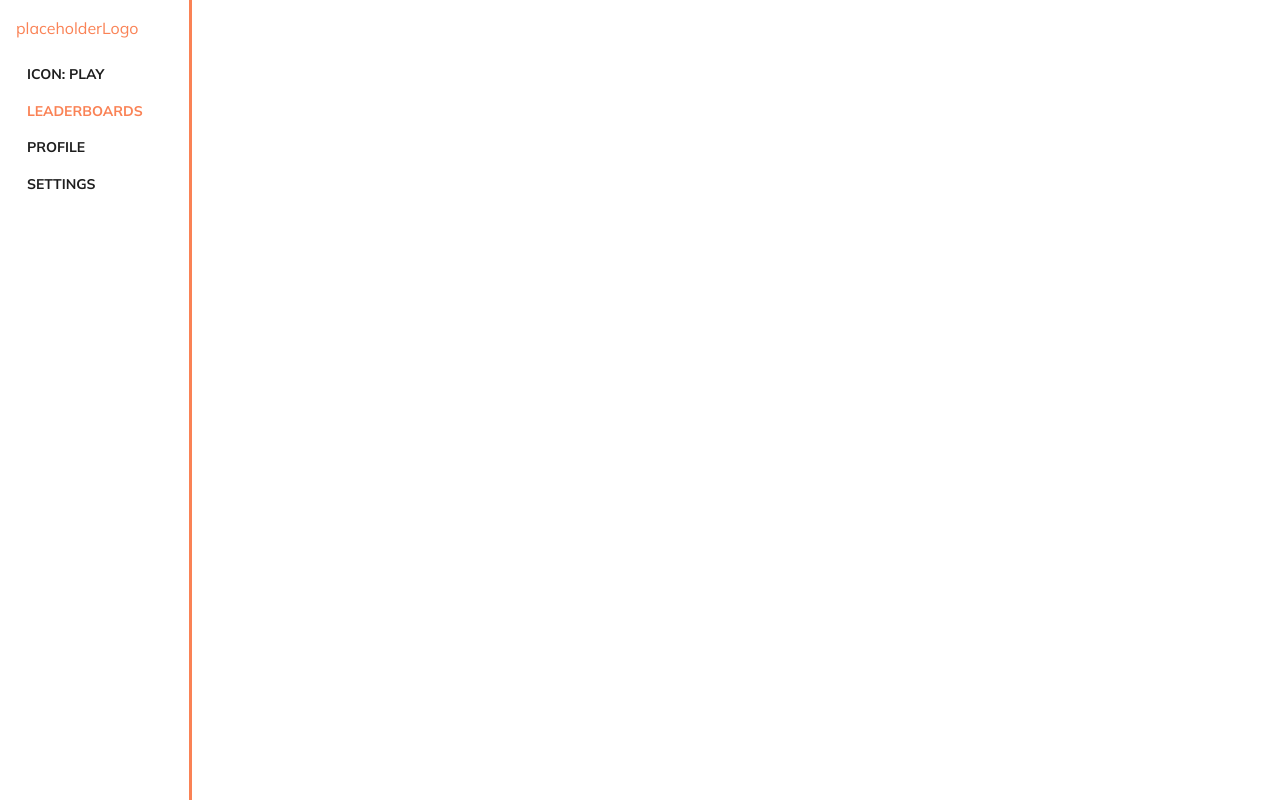
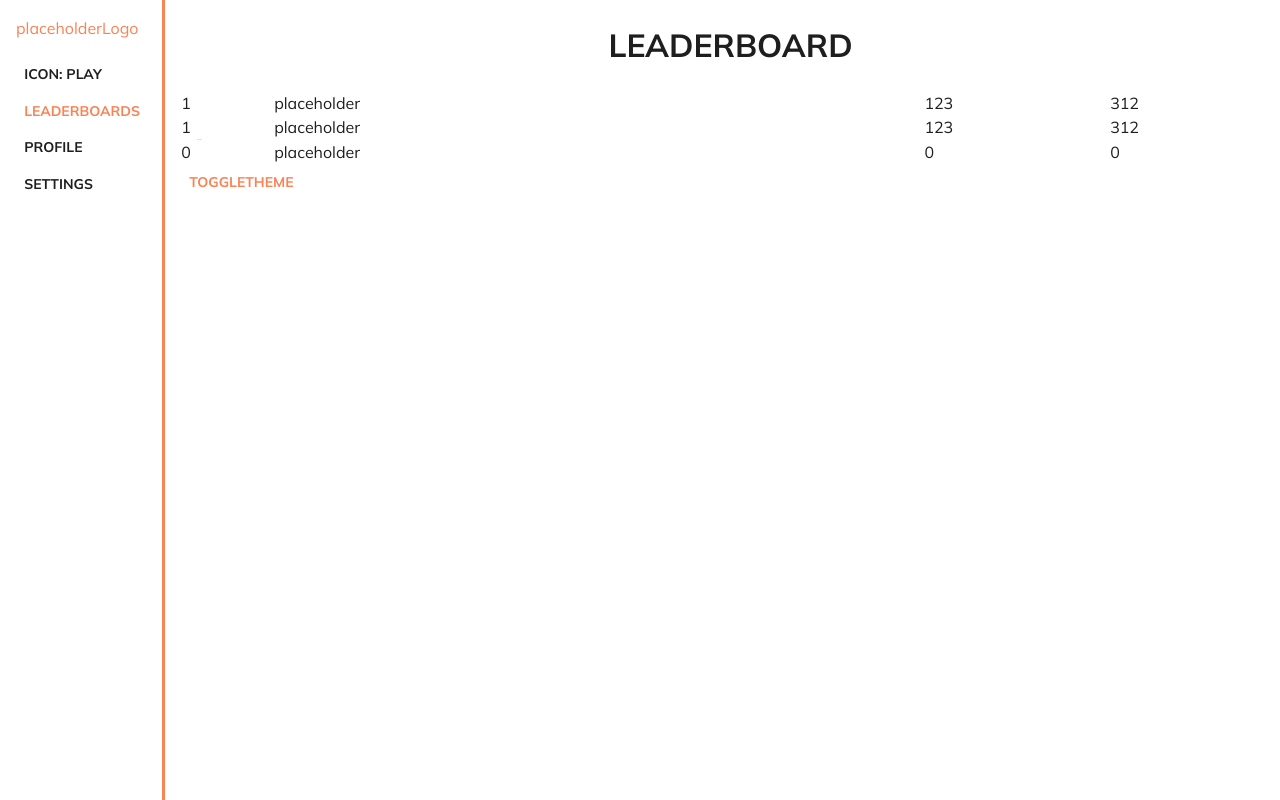
Before and after one commit to Linuxiarnia/synotion.web, a React (Vite) app: page /leaderboards in a window 1280 px wide. Shown: the top 800 px of the page. Built offline with nearby package versions, Linux system fonts and the light colour scheme.

Commit message:
feat leaderboard

```diff
--- a/src/layout/Layout.tsx
+++ b/src/layout/Layout.tsx
@@ -1,9 +1,17 @@
 import { NavBar } from '@components/Navigation';
+import { Box, Stack } from '@mui/material';
 import React, { PropsWithChildren } from 'react';
 
 export const Layout: React.FC<PropsWithChildren> = ({ children }) => {
     return<>
-        <NavBar></NavBar>
-        {children}
+        <Stack direction='row' spacing={2}>
+            <NavBar />
+            <Box sx={{ width: '100%' }}>
+                {children}
+            </Box>
+        </Stack>
+
+
+
     </>;
 };
--- a/src/views/leaderboards/leaderboards.tsx
+++ b/src/views/leaderboards/leaderboards.tsx
@@ -1,4 +1,4 @@
-import { Divider, Grid2 } from '@mui/material';
+import { Box, Divider, Grid2 } from '@mui/material';
 import React from 'react';
 
 interface playerEntry{
@@ -16,7 +16,20 @@ const getLeaderboard = () => {
     isInTop = false; //or true idk
 };
 
-const data: playerEntry[] = [];
+const data: playerEntry[] = [
+    {
+        position: 1,
+        username: 'placeholder',
+        level: 123,
+        points: 312
+    },
+    {
+        position: 1,
+        username: 'placeholder',
+        level: 123,
+        points: 312
+    }
+];
 
 const userEntry: playerEntry = {
     position: 0,
@@ -27,22 +40,24 @@ const userEntry: playerEntry = {
 
 export const Leaderboards = () => {
     return(
-        <Grid2 columns={1}>
+        <div>
+            <center><h1>LEADERBOARD</h1></center>
+            <Grid2 justifyContent={'center'}>
                 {/* top10 */}
                 {
                     data.map((player, i) => {
                         return(
-                        <Grid2 key = {i}>
-                            <Grid2 size={2}>
+                            <Grid2 container key = {i} spacing={2}>
+                                <Grid2 size={1}>
                                     {player.position}
                                 </Grid2>
-                            <Grid2 size={10}>
+                                <Grid2 size={7}>
                                     {player.username}
                                 </Grid2>
-                            <Grid2 size = {4}>
+                                <Grid2 size={2}>
                                     {player.level}
                                 </Grid2>
-                            <Grid2 size = {4}>
+                                <Grid2 size={2}>
                                     {player.points}
                                 </Grid2>
                             </Grid2>
@@ -50,20 +65,20 @@ export const Leaderboards = () => {
                     })
                 }
                 {isInTop? '' :
-                <Divider flexItem orientation='horizontal' />
+                    <Divider orientation='horizontal' sx={{ width: '5px' }} variant='middle' />
                 }
                 {isInTop? '':
-                <Grid2 key = {'userEntry'}>
-                    <Grid2 size={2}>
+                    <Grid2 container key = {'userEntry'}  spacing={2}>
+                        <Grid2 size={1}>
                             {userEntry.position}
                         </Grid2>
-                    <Grid2 size={10}>
+                        <Grid2 size={7}>
                             {userEntry.username}
                         </Grid2>
-                    <Grid2 size = {4}>
+                        <Grid2 size={2}>
                             {userEntry.level}
                         </Grid2>
-                    <Grid2 size = {4}>
+                        <Grid2 size={2}>
                             {userEntry.points}
                         </Grid2>
                     </Grid2>
@@ -71,5 +86,6 @@ export const Leaderboards = () => {
 
 
             </Grid2>
+        </div>
     );
 };
```
Lines whose indentation alone changed are shown as unchanged.
